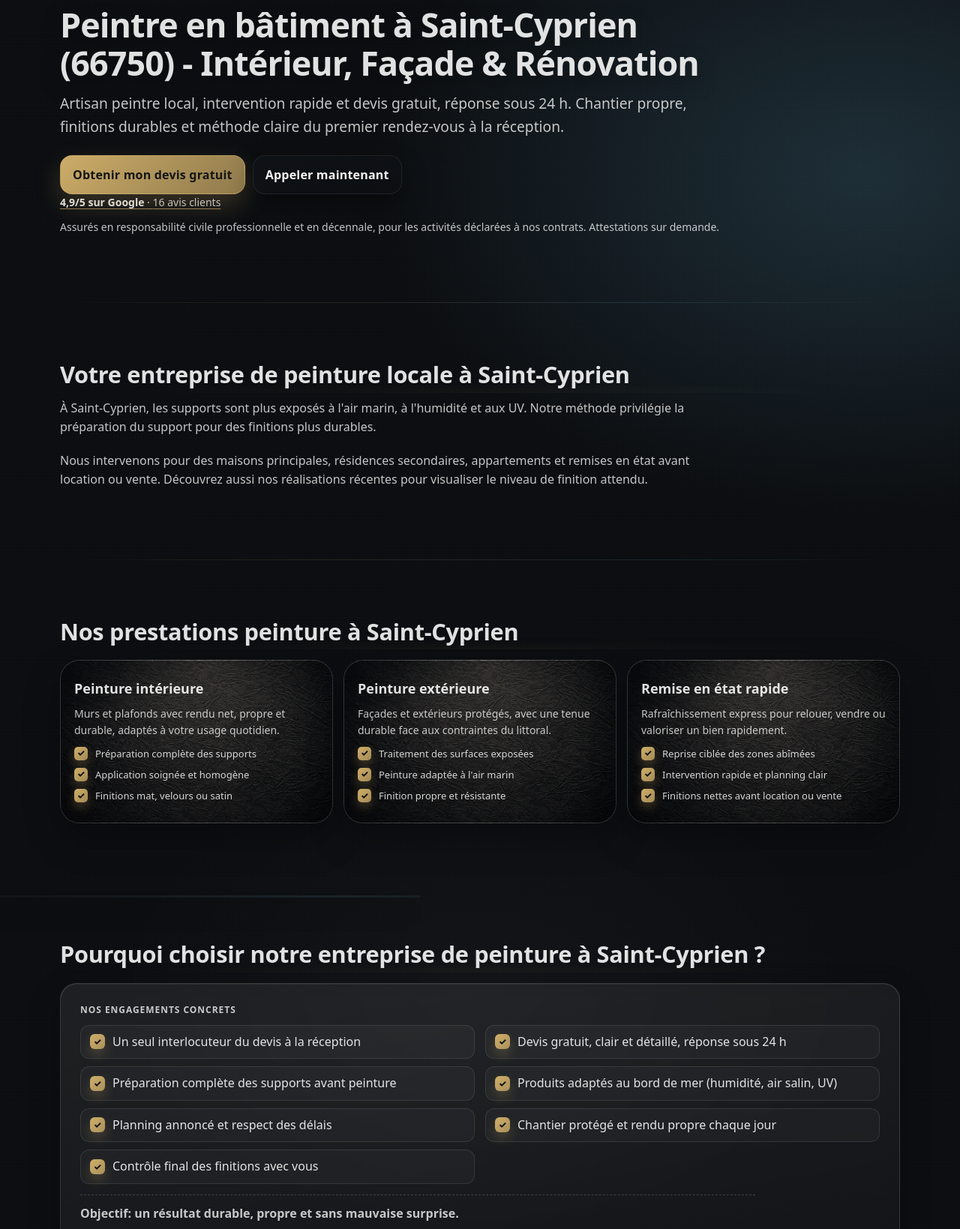
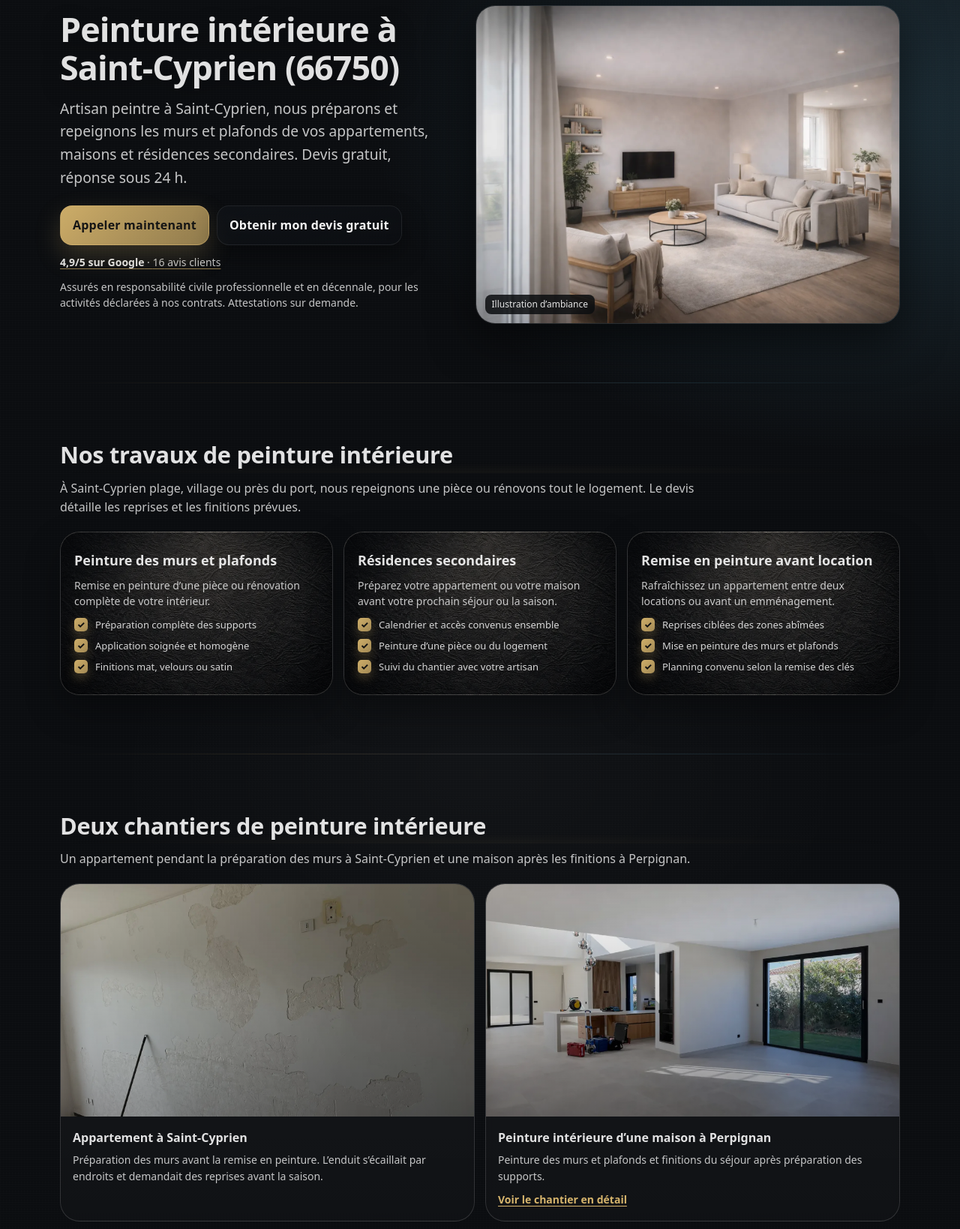
Before and after one commit to styledeco66/nouveau-site-style-et-deco, a plain HTML site: page sitesite-template/peintre-saint-cyprien/index.html in a window 1280 px wide. Shown: the part 220-1859 px from the top of the page at 75% size. Drawn offline with Linux system fonts and the light colour scheme.

Commit message:
feat: mettre en avant la peinture intérieure à Saint-Cyprien

```diff
--- a/sitesite-template/peintre-saint-cyprien/index.html
+++ b/sitesite-template/peintre-saint-cyprien/index.html
@@ -3,21 +3,21 @@
 <head>
   <meta charset="utf-8" />
   <meta name="viewport" content="width=device-width, initial-scale=1" />
-  <title>Peintre à Saint-Cyprien (66750) | Intérieur, Façade &amp; Devis 24 h</title>
-  <meta name="description" content="Artisan peintre à Saint-Cyprien (66750) pour intérieur, extérieur et façade. Devis gratuit, réponse sous 24 h, chantier propre, finitions durables." />
+  <title>Peintre à Saint-Cyprien (66750) | Peinture intérieure | Style &amp; Déco</title>
+  <meta name="description" content="Artisan peintre à Saint-Cyprien (66750). Peinture intérieure des murs et plafonds, remise en peinture avant location et rénovation de résidences secondaires. Devis gratuit." />
   <meta name="robots" content="index,follow,max-image-preview:large" />
   <!-- nosemgrep: html.security.audit.missing-integrity.missing-integrity -->
   <link rel="canonical" href="https://styleetdeco.fr/peintre-saint-cyprien/" />
   <meta property="og:type" content="article" />
   <meta property="og:locale" content="fr_FR" />
   <meta property="og:site_name" content="Style &amp; Déco" />
-  <meta property="og:title" content="Peintre à Saint-Cyprien (66750) | Intérieur, Façade &amp; Devis 24 h" />
-  <meta property="og:description" content="Entreprise de peinture locale à Saint-Cyprien: intérieur, extérieur, façade et devis gratuit, réponse sous 24 h." />
+  <meta property="og:title" content="Peintre à Saint-Cyprien (66750) | Peinture intérieure | Style &amp; Déco" />
+  <meta property="og:description" content="Artisan peintre à Saint-Cyprien (66750). Peinture intérieure des murs et plafonds, remise en peinture avant location et rénovation de résidences secondaires. Devis gratuit." />
   <meta property="og:url" content="https://styleetdeco.fr/peintre-saint-cyprien/" />
   <meta property="og:image" content="https://styleetdeco.fr/assets/images/social-preview.jpg" />
   <meta name="twitter:card" content="summary_large_image" />
-  <meta name="twitter:title" content="Peintre à Saint-Cyprien (66750) | Intérieur, Façade &amp; Devis 24 h" />
-  <meta name="twitter:description" content="Peinture intérieure, extérieure et façade à Saint-Cyprien. Réponse sous 24 h." />
+  <meta name="twitter:title" content="Peintre à Saint-Cyprien (66750) | Peinture intérieure | Style &amp; Déco" />
+  <meta name="twitter:description" content="Artisan peintre à Saint-Cyprien (66750). Peinture intérieure des murs et plafonds, remise en peinture avant location et rénovation de résidences secondaires. Devis gratuit." />
   <meta name="twitter:image" content="https://styleetdeco.fr/assets/images/social-preview.jpg" />
   <link rel="icon" href="/favicon.ico" sizes="any" />
   <link rel="icon" type="image/png" sizes="32x32" href="../assets/images/favicon-32.png" />
@@ -32,8 +32,8 @@
         "@type": "WebPage",
         "@id": "https://styleetdeco.fr/peintre-saint-cyprien/#webpage",
         "url": "https://styleetdeco.fr/peintre-saint-cyprien/",
-        "name": "Peintre à Saint-Cyprien (66750) | Intérieur, Façade & Devis 24 h",
-        "description": "Artisan peintre à Saint-Cyprien (66750) pour intérieur, extérieur et façade. Devis gratuit, réponse sous 24 h, chantier propre, finitions durables.",
+        "name": "Peintre à Saint-Cyprien (66750) | Peinture intérieure | Style & Déco",
+        "description": "Artisan peintre à Saint-Cyprien (66750). Peinture intérieure des murs et plafonds, remise en peinture avant location et rénovation de résidences secondaires. Devis gratuit.",
         "inLanguage": "fr-FR",
         "isPartOf": {
           "@id": "https://styleetdeco.fr/#website"
@@ -44,9 +44,6 @@
           },
           {
             "@id": "https://styleetdeco.fr/#service-peinture-interieure"
-          },
-          {
-            "@id": "https://styleetdeco.fr/#service-peinture-exterieure"
           }
         ],
         "breadcrumb": {
@@ -109,33 +106,6 @@
     .local-page-cta .btn {
       min-height: 48px;
     }
-    .local-photo {
-      border-radius: 16px;
-      border: 1px solid rgba(255,255,255,.12);
-      box-shadow: 0 16px 45px rgba(0,0,0,.35);
-      width: 100%;
-      height: auto;
-      margin-top: 6px;
-    }
-    .local-photo-caption {
-      margin: 10px 0 0;
-      font-size: 14px;
-      line-height: 1.5;
-      color: rgba(255,255,255,.72);
-    }
-    .local-photo-caption--link {
-      margin-top: 14px;
-    }
-    .local-photo-caption a {
-      color: var(--accent);
-      text-decoration: underline;
-      text-underline-offset: 3px;
-    }
-    .local-photo-caption a:hover,
-    .local-photo-caption a:focus-visible {
-      color: #fff;
-    }
-
     .local-grid {
       display: grid;
       gap: 18px;
@@ -184,13 +154,6 @@
     .local-page .section p {
       max-width: 900px;
       color: rgba(255,255,255,.76);
-    }
-    .local-page .quote {
-      margin-top: 18px;
-      border: 1px solid rgba(255,255,255,.12);
-      background: rgba(255,255,255,.04);
-      border-radius: 16px;
-      padding: 18px 18px 16px;
     }
     .local-page .proof {
       max-width: 920px;
@@ -391,11 +354,64 @@
         margin-top: 10px;
         font-size: 14px;
       }
-      .local-page .quote {
-        padding: 14px;
+    }
+    .sc-hero-grid {
+      display: grid;
+      grid-template-columns: minmax(0, .94fr) minmax(0, 1.06fr);
+      align-items: center;
+      gap: clamp(30px, 4vw, 54px);
+    }
+    .sc-hero-grid h1 {
+      text-wrap: pretty;
+    }
+    .sc-hero-grid .local-page-cta + .trustNote {
+      margin-top: 12px;
+    }
+    .sc-hero-photo {
+      position: relative;
+      margin: 0;
+      border: 1px solid var(--stroke);
+      border-radius: var(--radius2);
+      overflow: hidden;
+      box-shadow: var(--shadow);
+    }
+    .sc-hero-photo img {
+      width: 100%;
+      aspect-ratio: 4 / 3;
+      height: auto;
+      object-fit: cover;
+      object-position: 65% 43%;
+    }
+    .sc-hero-photo figcaption {
+      position: absolute;
+      bottom: 12px;
+      left: 12px;
+      padding: 4px 9px;
+      border-radius: 8px;
+      background: rgba(11,13,16,.85);
+      color: var(--text);
+      font-size: 12px;
+    }
+    .sc-projects .shot__media {
+      height: auto;
+      aspect-ratio: 16 / 9;
+    }
+    .sc-projects .shot__media img {
+      width: 100%;
+      height: 100%;
+      object-fit: cover;
+    }
+    @media (max-width: 980px) {
+      .sc-hero-grid {
+        grid-template-columns: 1fr;
+        gap: 20px;
       }
-      .local-photo {
-        border-radius: 14px;
+      .sc-hero-photo img {
+        aspect-ratio: 16 / 9;
+        object-position: center 40%;
+      }
+      .sc-hero-photo {
+        border-radius: var(--radius);
       }
     }
   </style>
@@ -442,37 +458,36 @@
 
   <main>
     <section class="section local-page-hero" aria-label="Introduction">
-      <div class="container">
-        <h1>Peintre en bâtiment à Saint-Cyprien (66750) - Intérieur, Façade &amp; Rénovation</h1>
-        <p class="lead">Artisan peintre local, intervention rapide et devis gratuit, réponse sous 24 h. Chantier propre, finitions durables et méthode claire du premier rendez-vous à la réception.</p>
-        <div class="local-page-cta">
-          <a class="btn btn--primary btn--lg" href="../#contact" data-form-mode-intent="devis">Obtenir mon devis gratuit</a>
-          <a class="btn btn--ghost btn--lg" href="tel:+33650756242">Appeler maintenant</a>
+      <div class="container sc-hero-grid">
+        <div>
+          <h1>Peinture intérieure à Saint-Cyprien (66750)</h1>
+          <p class="lead">Artisan peintre à Saint-Cyprien, nous préparons et repeignons les murs et plafonds de vos appartements, maisons et résidences secondaires. Devis gratuit, réponse sous 24 h.</p>
+          <div class="local-page-cta">
+            <a class="btn btn--primary btn--lg" href="tel:+33650756242">Appeler maintenant</a>
+            <a class="btn btn--ghost btn--lg" href="../#contact" data-form-mode-intent="devis">Obtenir mon devis gratuit</a>
+          </div>
+          <p class="trustNote"><a href="https://www.google.com/maps?cid=3698755901832647189" target="_blank" rel="noopener noreferrer"><strong><span data-google-rating>4,9</span>/5 sur Google</strong> · <span data-google-count>16</span> avis clients<span class="sr-only"> (s'ouvre dans un nouvel onglet)</span></a></p>
+          <p class="trustNote">Assurés en responsabilité civile professionnelle et en décennale, pour les activités déclarées à nos contrats. Attestations sur demande.</p>
         </div>
-        <p class="trustNote"><a href="https://www.google.com/maps?cid=3698755901832647189" target="_blank" rel="noopener noreferrer"><strong><span data-google-rating>4,9</span>/5 sur Google</strong> · <span data-google-count>16</span> avis clients<span class="sr-only"> (s'ouvre dans un nouvel onglet)</span></a></p>
-        <p class="trustNote">Assurés en responsabilité civile professionnelle et en décennale, pour les activités déclarées à nos contrats. Attestations sur demande.</p>
-      </div>
-    </section>
-
-    <section class="section" aria-label="Présentation locale">
-      <div class="container">
-        <div class="section__head">
-          <h2>Votre entreprise de peinture locale à Saint-Cyprien</h2>
-          <p>À Saint-Cyprien, les supports sont plus exposés à l'air marin, à l'humidité et aux UV. Notre méthode privilégie la préparation du support pour des finitions plus durables.</p>
-        </div>
-        <p>Nous intervenons pour des maisons principales, résidences secondaires, appartements et remises en état avant location ou vente. Découvrez aussi <a href="../#realisations">nos réalisations récentes</a> pour visualiser le niveau de finition attendu.</p>
+        <figure class="sc-hero-photo">
+          <img src="../assets/images/banniere-2.webp"
+            alt="Salon lumineux aux murs clairs et au plafond peint"
+            width="1536" height="1024" fetchpriority="high" />
+          <figcaption>Illustration d’ambiance</figcaption>
+        </figure>
       </div>
     </section>
 
     <section class="section" aria-label="Prestations">
       <div class="container">
         <div class="section__head">
-          <h2>Nos prestations peinture à Saint-Cyprien</h2>
+          <h2>Nos travaux de peinture intérieure</h2>
+          <p>À Saint-Cyprien plage, village ou près du port, nous repeignons une pièce ou rénovons tout le logement. Le devis détaille les reprises et les finitions prévues.</p>
         </div>
         <div class="cards local-cards-mix">
           <article class="card card--service1">
-            <h3>Peinture intérieure</h3>
-            <p>Murs et plafonds avec rendu net, propre et durable, adaptés à votre usage quotidien.</p>
+            <h3>Peinture des murs et plafonds</h3>
+            <p>Remise en peinture d’une pièce ou rénovation complète de votre intérieur.</p>
             <ul class="list list--checks">
               <li>Préparation complète des supports</li>
               <li>Application soignée et homogène</li>
@@ -481,23 +496,61 @@
           </article>
 
           <article class="card card--service2">
-            <h3>Peinture extérieure</h3>
-            <p>Façades et extérieurs protégés, avec une tenue durable face aux contraintes du littoral.</p>
+            <h3>Résidences secondaires</h3>
+            <p>Préparez votre appartement ou votre maison avant votre prochain séjour ou la saison.</p>
             <ul class="list list--checks">
-              <li>Traitement des surfaces exposées</li>
-              <li>Peinture adaptée à l'air marin</li>
-              <li>Finition propre et résistante</li>
+              <li>Calendrier et accès convenus ensemble</li>
+              <li>Peinture d’une pièce ou du logement</li>
+              <li>Suivi du chantier avec votre artisan</li>
             </ul>
           </article>
 
           <article class="card card--service3">
-            <h3>Remise en état rapide</h3>
-            <p>Rafraîchissement express pour relouer, vendre ou valoriser un bien rapidement.</p>
+            <h3>Remise en peinture avant location</h3>
+            <p>Rafraîchissez un appartement entre deux locations ou avant un emménagement.</p>
             <ul class="list list--checks">
-              <li>Reprise ciblée des zones abîmées</li>
-              <li>Intervention rapide et planning clair</li>
-              <li>Finitions nettes avant location ou vente</li>
+              <li>Reprises ciblées des zones abîmées</li>
+              <li>Mise en peinture des murs et plafonds</li>
+              <li>Planning convenu selon la remise des clés</li>
             </ul>
+          </article>
+        </div>
+      </div>
+    </section>
+
+    <section class="section sc-projects" aria-label="Chantiers de peinture intérieure">
+      <div class="container">
+        <div class="section__head">
+          <h2>Deux chantiers de peinture intérieure</h2>
+          <p>Un appartement pendant la préparation des murs à Saint-Cyprien et une maison après les finitions à Perpignan.</p>
+        </div>
+
+        <div class="gallery">
+          <article class="shot">
+            <div class="shot__media">
+              <img src="../assets/images/chantier-st-cyprien.webp"
+                alt="Mur écaillé pendant la préparation des supports dans un appartement de Saint-Cyprien"
+                loading="lazy" width="1600" height="1200" />
+            </div>
+            <div class="shot__meta">
+              <h3>Appartement à Saint-Cyprien</h3>
+              <p>Préparation des murs avant la remise en peinture. L’enduit s’écaillait par endroits et demandait des reprises avant la saison.</p>
+            </div>
+          </article>
+
+          <article class="shot shot--link">
+            <div class="shot__media">
+              <img src="../assets/images/interieur-sejour-murs-blancs-baie-vitree-960.webp"
+                srcset="../assets/images/interieur-sejour-murs-blancs-baie-vitree-960.webp 960w, ../assets/images/interieur-sejour-murs-blancs-baie-vitree.webp 1536w"
+                sizes="(max-width: 980px) calc(100vw - 40px), 550px"
+                alt="Séjour terminé avec murs et plafonds blancs et grande baie vitrée, dans une maison à Perpignan"
+                loading="lazy" width="960" height="640" />
+            </div>
+            <div class="shot__meta">
+              <h3><a class="shot__link" href="../realisations/peinture-interieure-maison-standing-perpignan/">Peinture intérieure d’une maison à Perpignan</a></h3>
+              <p>Peinture des murs et plafonds et finitions du séjour après préparation des supports.</p>
+              <span class="shot__more">Voir le chantier en détail</span>
+            </div>
           </article>
         </div>
       </div>
@@ -514,7 +567,7 @@
             <li>Un seul interlocuteur du devis à la réception</li>
             <li>Devis gratuit, clair et détaillé, réponse sous 24 h</li>
             <li>Préparation complète des supports avant peinture</li>
-            <li>Produits adaptés au bord de mer (humidité, air salin, UV)</li>
+            <li>Peintures et finitions adaptées à chaque pièce</li>
             <li>Planning annoncé et respect des délais</li>
             <li>Chantier protégé et rendu propre chaque jour</li>
             <li>Contrôle final des finitions avec vous</li>
@@ -530,29 +583,6 @@
           <h2>Zone d'intervention</h2>
         </div>
         <p>Nous intervenons à Saint-Cyprien (66750) — secteurs plage, village et zones résidentielles proches du port — ainsi que dans les communes voisines selon planning. Pour une façade, consultez notre page <a href="../facade-saint-cyprien/">ravalement de façade à Saint-Cyprien</a> ; pour Perpignan, notre page <a href="../perpignan.html">peintre à Perpignan</a>.</p>
-      </div>
-    </section>
-
-    <section class="section" aria-label="Réalisation locale">
-      <div class="container">
-        <div class="section__head">
-          <h2>Rénovation d'un appartement à Saint-Cyprien: une préparation complète avant les finitions</h2>
-          <p>Cette réalisation montre l'étendue de la préparation des supports avant l'application des finitions pour garantir un rendu net et durable.</p>
-        </div>
-        <img
-          class="local-photo"
-          src="../assets/images/chantier-st-cyprien.webp"
-          alt="Mur intérieur dont l’enduit est écaillé par endroits, en cours de préparation avant la peinture à Saint-Cyprien"
-          loading="lazy"
-          width="1600"
-          height="1200"
-        />
-        <p class="local-photo-caption">Chantier à Saint-Cyprien : état du support pendant la préparation, avant l'application des finitions.</p>
-        <div class="quote">
-          <p>Objectif client: retrouver un intérieur lumineux et propre avant la saison. Résultat: rendu net, finitions homogènes, chantier livré dans les délais.</p>
-          <span>Cas réel traité en secteur Saint-Cyprien</span>
-        </div>
-        <p class="local-photo-caption local-photo-caption--link">Pour voir une peinture intérieure de la préparation aux finitions, découvrez <a href="../realisations/peinture-interieure-maison-standing-perpignan/">notre chantier de peinture intérieure réalisé à Perpignan</a>, dans une maison de 300 m².</p>
       </div>
     </section>
 
@@ -590,7 +620,7 @@
         </div>
         <div class="local-page-cta">
           <a class="btn btn--primary btn--lg" href="../#contact" data-form-mode-intent="devis">Obtenir mon devis gratuit</a>
-          <a class="btn btn--ghost btn--lg" href="mailto:style.deco66@gmail.com?subject=Demande%20devis%20Saint-Cyprien">Envoyer un email</a>
+          <a class="btn btn--ghost btn--lg" href="tel:+33650756242">Appeler maintenant</a>
         </div>
       </div>
     </section>
--- a/sitesite-template/sitemap.xml
+++ b/sitesite-template/sitemap.xml
@@ -39,7 +39,7 @@
   </url>
   <url>
     <loc>https://styleetdeco.fr/peintre-saint-cyprien/</loc>
-    <lastmod>2026-10-13</lastmod>
+    <lastmod>2026-11-23</lastmod>
     <changefreq>monthly</changefreq>
     <priority>0.8</priority>
     <image:image>
```
Also changed, not shown: sitesite-template/index.html (+1 -0 lines), tests/lead_reliability.test.mjs (+2 -1 lines), tests/lot4_parcours_commercial.test.mjs (+15 -6 lines), tests/realisation_maison_standing.test.mjs (+1 -1 lines), tests/site_consistency.test.mjs (+7 -2 lines).
